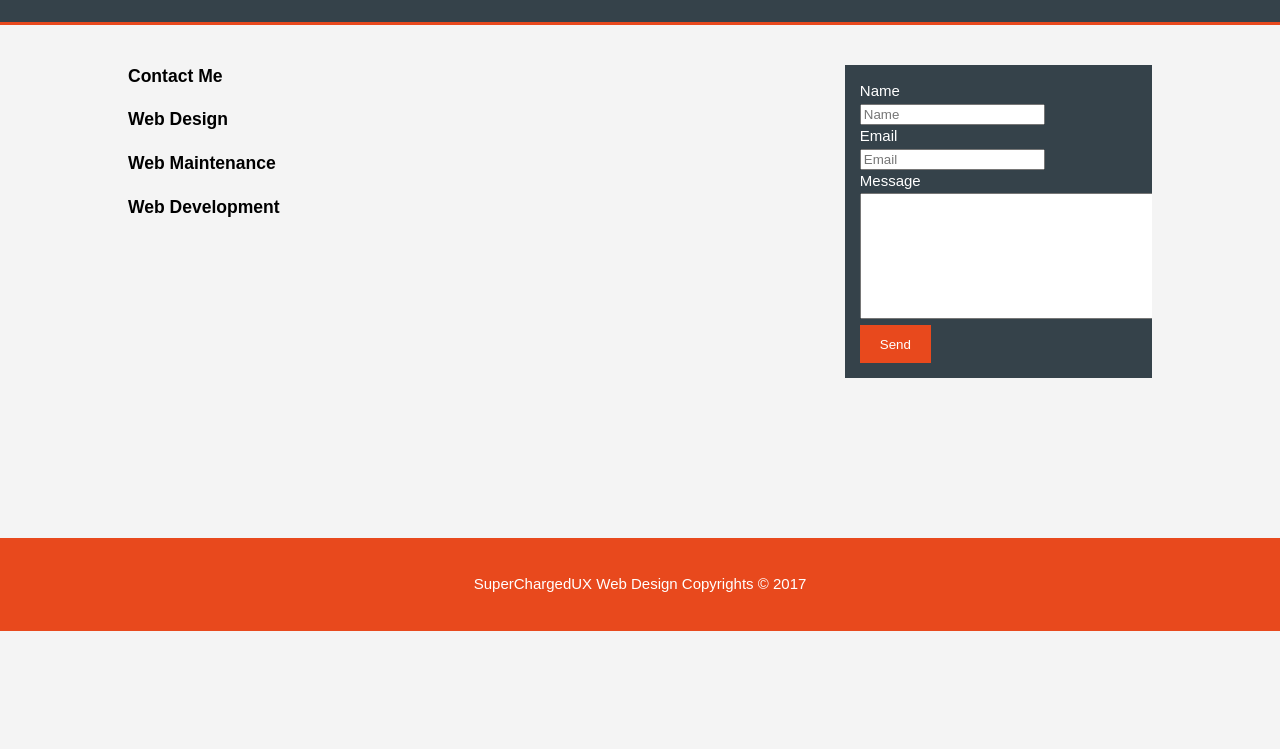
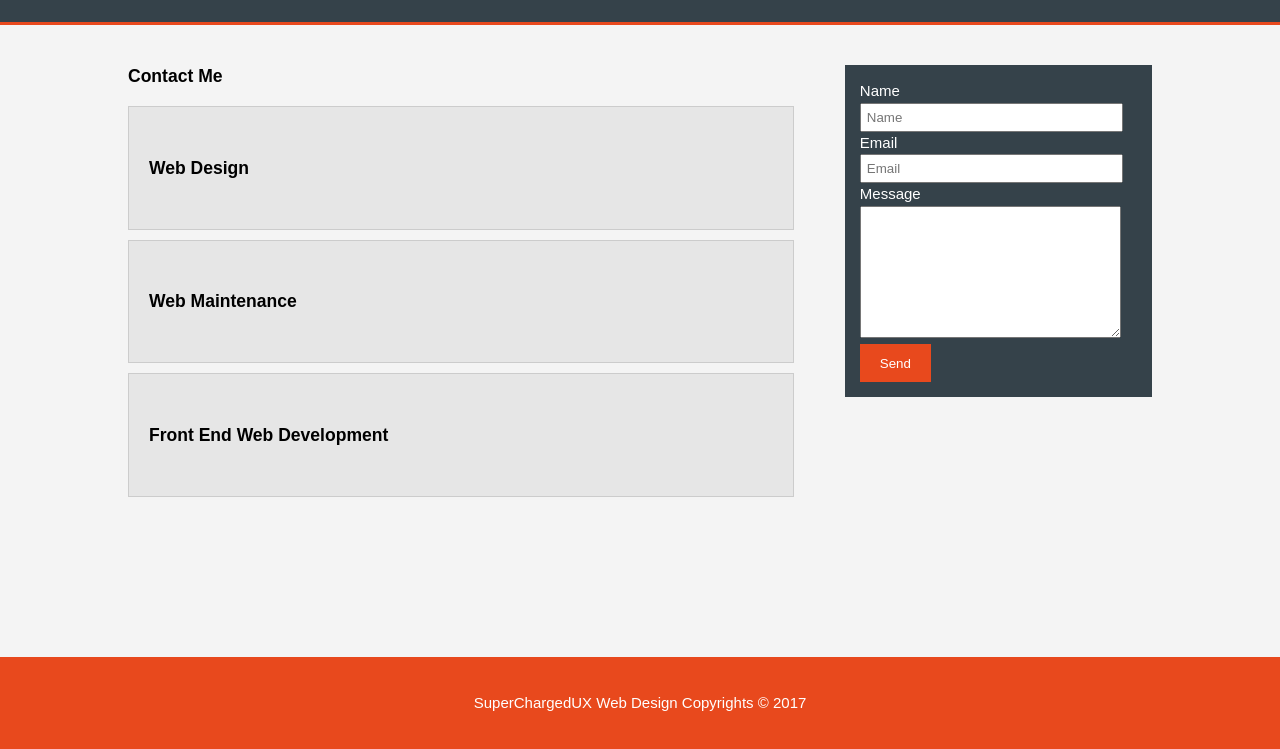
Before and after one commit to databyteEngineer/databyteEngineer.github.io, a plain HTML site: page contact.html in a window 1280 px wide. Shown: the part 78-827 px from the top of the page. Before the commit the page ends 800 px from the top, so only its background shows below. Drawn offline with Linux system fonts and the light colour scheme.

Commit message:
Fixed contact page. Need to place content into about page

```diff
--- a/contact.html
+++ b/contact.html
@@ -48,7 +48,7 @@
                             <h3>Web Maintenance</h3>
                         </li>
                         <li>
-                            <h3>Web Development</h3>
+                            <h3>Front End Web Development</h3>
                         </li>
                     </ul>
                 </article>
--- a/css/style.css
+++ b/css/style.css
@@ -198,10 +198,27 @@ padding-right: 30%;
 
 /* SIDEBAR */
 
-#sidebar {
+aside#sidebar {
     float: right;
     width: 30%;
     margin-top: 10px;
+}
+
+/**************
+    Social
+****************/
+
+ul#contact li {
+    list-style: none;
+    padding: 30px 20px;
+    border: #cccccc solid 1px;
+    margin-bottom: 10px;
+    background: #e6e6e6;
+}
+
+aside#sidebar .ready input, aside#sidebar .ready textarea {
+    width: 90%;
+    padding: 5px;
 }
 
 
```
